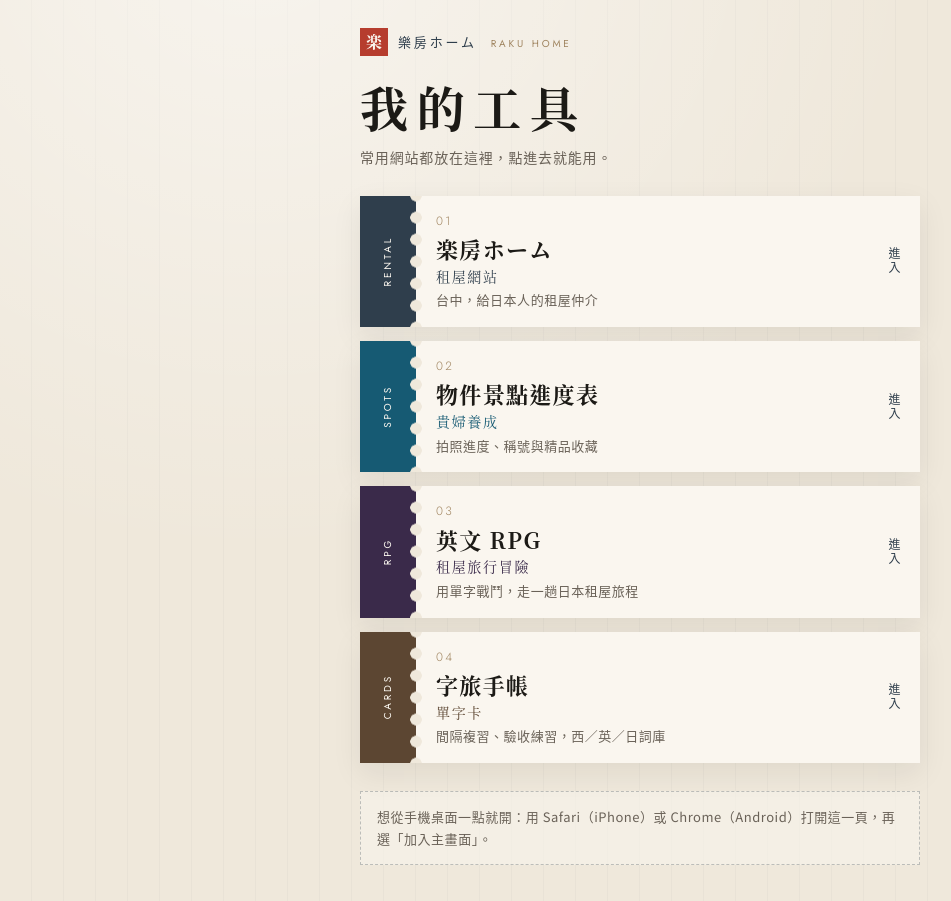
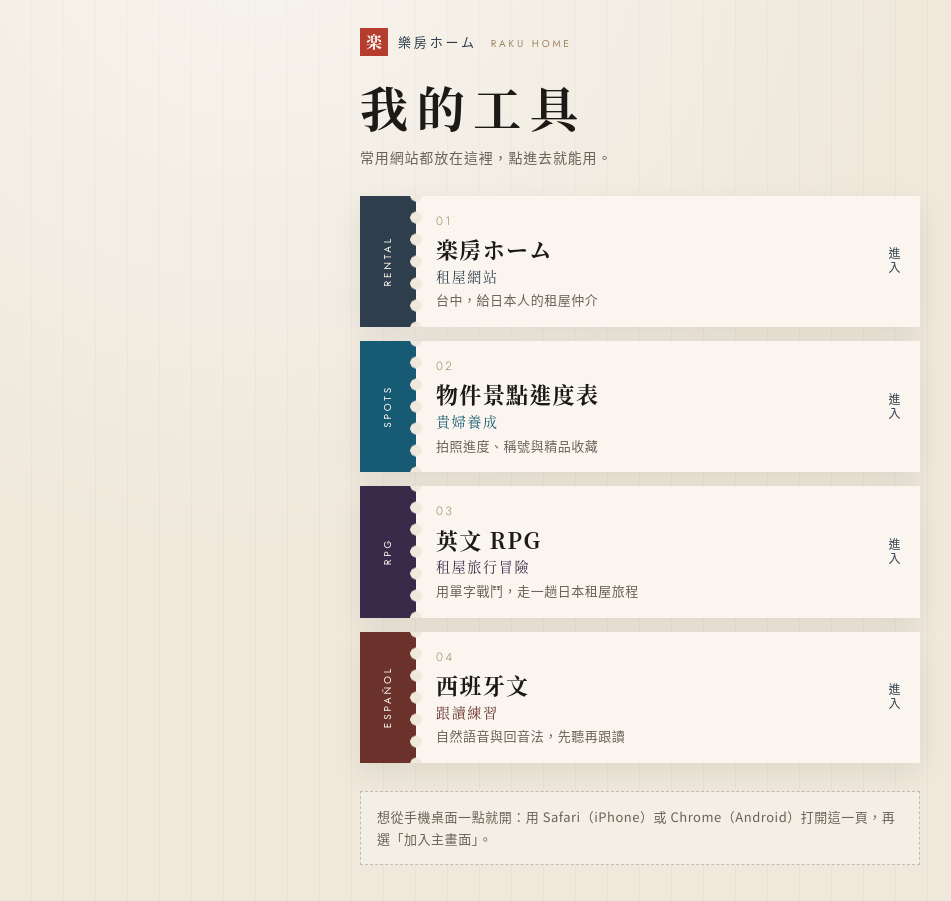
Before and after one commit to manolomoo/rakuhome, a plain HTML site: page tools/index.html in a window 1280 px wide. Shown: the whole page, without its empty margins (0-951 px from the left). Drawn offline with Linux system fonts and the light colour scheme.

Commit message:
工具頁移除字旅手帳，改連現有的西班牙文跟讀練習
字旅手帳已整份取消。西班牙文卡片連到既有的 GitHub Pages 網站。

```diff
--- a/tools/index.html
+++ b/tools/index.html
@@ -4,7 +4,7 @@
 <meta charset="utf-8">
 <meta name="viewport" content="width=device-width, initial-scale=1, viewport-fit=cover">
 <title>樂房工具</title>
-<meta name="description" content="樂房常用網站入口：租屋、景點進度、英文 RPG、單字卡。">
+<meta name="description" content="樂房常用網站入口：租屋、景點進度、英文 RPG、西班牙文跟讀練習。">
 <meta name="theme-color" content="#2f3e4c">
 <meta name="mobile-web-app-capable" content="yes">
 <meta name="apple-mobile-web-app-capable" content="yes">
@@ -61,12 +61,12 @@
         <span class="go" aria-hidden="true">進入</span>
       </a>
 
-      <a class="ticket t-cards" href="/flashcards/">
-        <span class="stub"><span>CARDS</span></span>
+      <a class="ticket t-es" href="https://manolomoo.github.io/SPANISH/">
+        <span class="stub"><span>ESPAÑOL</span></span>
         <span class="body">
           <span class="no">04</span>
-          <span class="name">字旅手帳 <em>單字卡</em></span>
-          <span class="desc">間隔複習、驗收練習，西／英／日詞庫</span>
+          <span class="name">西班牙文 <em>跟讀練習</em></span>
+          <span class="desc">自然語音與回音法，先聽再跟讀</span>
         </span>
         <span class="go" aria-hidden="true">進入</span>
       </a>
--- a/tools/style.css
+++ b/tools/style.css
@@ -6,7 +6,7 @@
   --gold: #a08560;
   --teal: #165a73;
   --dusk: #3a2a4a;
-  --ochre: #5c4632;
+  --terracotta: #6b322c;
   --vermilion: #b63d2e;
   --ticket: #faf6ef;
   --shadow: 0 10px 28px rgba(28, 26, 22, .08);
@@ -145,7 +145,7 @@ h1 {
 .t-rental .stub { background: var(--slate); }
 .t-spots  .stub { background: var(--teal); }
 .t-rpg    .stub { background: var(--dusk); }
-.t-cards  .stub { background: var(--ochre); }
+.t-es     .stub { background: var(--terracotta); }
 
 /* punched edge between stub and body */
 .stub::after {
@@ -201,7 +201,7 @@ h1 {
 
 .t-spots .name em { color: var(--teal); }
 .t-rpg .name em { color: var(--dusk); }
-.t-cards .name em { color: var(--ochre); }
+.t-es .name em { color: var(--terracotta); }
 
 .desc {
   font-size: 13px;
```
